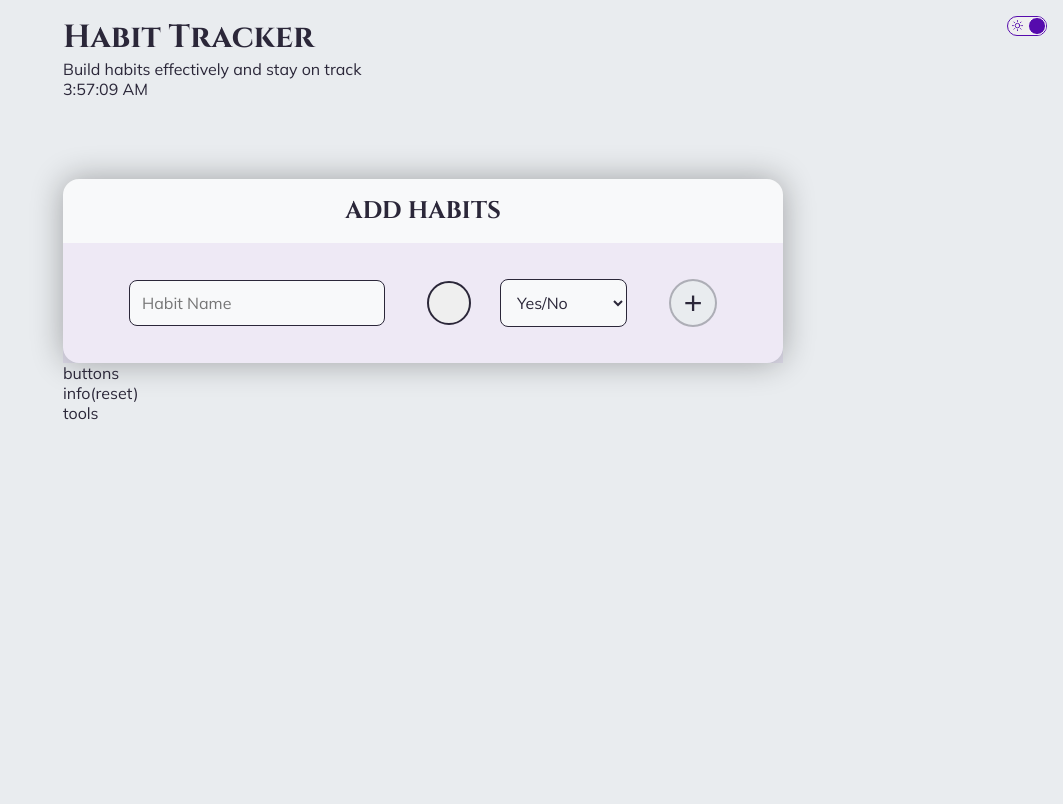
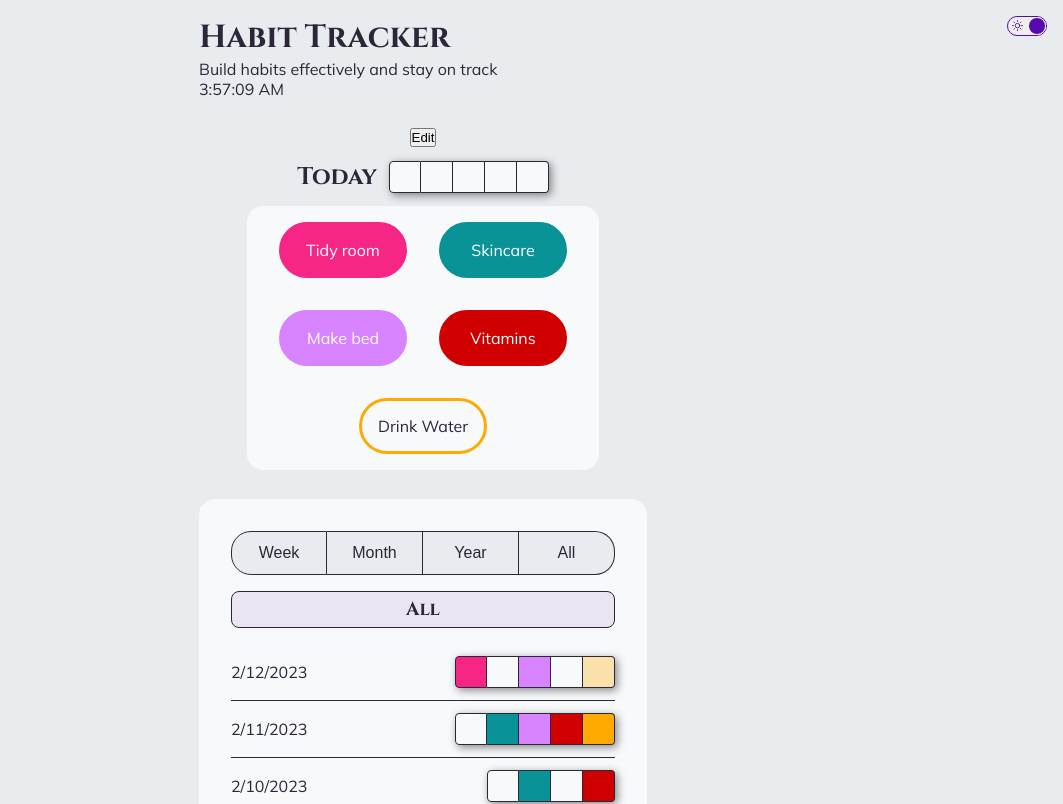
Before and after one commit to jennstirpe/habit-tracker, a React (Create React App) app: page / in a window 1280 px wide. Shown: the top 804 px of the page, without its empty margins (217-1280 px from the left). Built offline with nearby package versions, Linux system fonts and the light colour scheme.

Commit message:
Added edit functionality to current day checklist

```diff
--- a/package.json
+++ b/package.json
@@ -11,6 +11,7 @@
     "react-dom": "^18.2.0",
     "react-scripts": "5.0.1",
     "styled-components": "^5.3.6",
+    "uuid": "^9.0.0",
     "web-vitals": "^2.1.4"
   },
   "scripts": {
--- a/src/App.js
+++ b/src/App.js
@@ -1,5 +1,6 @@
 import { useEffect, useState } from "react";
 import _ from "lodash";
+import { v4 as uuidv4 } from 'uuid';
 
 import GlobalStyles from "./components/global/styled/Global";
 import { ThemeProvider } from "styled-components";
@@ -8,14 +9,12 @@ import { lightTheme, darkTheme } from './themes.js';
 import ThemeToggler from "./components/header/ThemeToggler";
 import CurrentDay from "./components/main/display/CurrentDay";
 import History from "./components/main/display/History";
-import InitialSetupForm from "./components/main/forms/InitialSetupForm";
+import SetupForm from "./components/main/forms/SetupForm";
 
 function App() {
 
   const today = new Date().toLocaleDateString();
   const [date, setDate] = useState(today);
-
-
 
   // CLOCK & TIME TRACKING
   const [currentTime, setCurrentTime] = useState();
@@ -39,7 +38,45 @@ function App() {
   }
 
 /* LIST OF HABITS TO TRACK */
-  const [ habitsList, setHabitsList ] = useState([]);
+  // const [ habitsList, setHabitsList ] = useState([]);
+  const [ habitsList, setHabitsList ] = useState([
+    {
+      id: 1,
+      name: "Tidy room",
+      color: "#f72585",
+      type: "check",
+    },
+    {
+      id: 2,
+      name: "Skincare",
+      color: "#0a9396",
+      type: "check",
+    },
+    {
+      id: 3,
+      name: "Make bed",
+      color: "#d883ff",
+      type: "check",
+    },
+    {
+      id: 4,
+      name: "Vitamins",
+      color: "#d00000",
+      type: "check",
+    },
+    {
+      id: 5,
+      name: "Drink Water",
+      color: "#ffaa00",
+      type: "quantity",
+      goal: {
+        amt: 80,
+        unit: "ounces"
+      }
+    },
+  ]);
+
+
 
   function setHabits(list) {
     setHabitsList(list);
@@ -51,7 +88,62 @@ function App() {
 
 
 /* CURRENT DAY CHECKLIST */
-  const [ currentDayChecklist, setCurrentDayChecklist ] = useState([]);
+  // const [ currentDayChecklist, setCurrentDayChecklist ] = useState([]);
+
+  const [ currentDayChecklist, setCurrentDayChecklist ] = useState([
+    {
+      id: 1000,
+      name: "Tidy room",
+      color: "#f72585",
+      type: "check",
+      complete: false
+    },
+    {
+      id: 2000,
+      name: "Skincare",
+      color: "#0a9396",
+      type: "check",
+      complete: true
+    },
+    {
+      id: 3000,
+      name: "Make bed",
+      color: "#d883ff",
+      type: "check",
+      complete: false
+    },
+    {
+      id: 4000,
+      name: "Vitamins",
+      color: "#d00000",
+      type: "check",
+      complete: true
+    },
+    {
+      id: 6000,
+      name: "Drink Water",
+      color: "#ffaa00",
+      type: "quantity",
+      goal: {
+        currentAmt: 40,
+        goalAmt: 80,
+        unit: "ounces"
+      },
+      complete: false
+    },
+    {
+      id: 7000,
+      name: "10,000 Steps",
+      color: "#147df5",
+      type: "quantity",
+      goal: {
+        currentAmt: 7500,
+        goalAmt: 10000,
+        unit: "steps"
+      },
+      complete: false
+    },
+  ]);
 
 
 /* TRACKING HISTORY */
@@ -324,11 +416,10 @@ function App() {
     const copyHabitsList = [...habitsList];
 
     const newHabitsList = copyHabitsList.map(habit => {
-      const newId = habit.name;
       if (habit.type === "check") {
-        return { id: newId, name: habit.name, color: habit.color, type: habit.type, complete: false }
+        return { id: uuidv4(), name: habit.name, color: habit.color, type: habit.type, complete: false }
       } else {
-        return { id: newId, name: habit.name, color: habit.color, type: habit.type, goal: { currentAmt: 0, goalAmt: habit.goal.amt}, complete: false }
+        return { id: uuidv4(), name: habit.name, color: habit.color, type: habit.type, goal: { currentAmt: 0, goalAmt: habit.goal.amt}, complete: false }
       }
 
     })
@@ -394,11 +485,6 @@ function App() {
 
 
 
-
-
-
-
-
   return (
     <ThemeProvider theme={colorTheme === 'light' ? lightTheme : darkTheme} >
     <>
@@ -413,7 +499,7 @@ function App() {
       <div>{currentTime}</div>
 
       {
-        habitsList.length === 0 && <InitialSetupForm setHabits={setHabits} />
+        habitsList.length === 0 && <SetupForm habitList={[]} setHabits={setHabits} />
       }
 
       {
@@ -421,7 +507,7 @@ function App() {
           <main>
 
             {
-              currentDayChecklist && <CurrentDay currentDayChecklist={currentDayChecklist} toggleHabitComplete={toggleHabitComplete} updateCurrentAmt={updateCurrentAmt} date={date} />
+              currentDayChecklist && <CurrentDay currentDayChecklist={currentDayChecklist} toggleHabitComplete={toggleHabitComplete} updateCurrentAmt={updateCurrentAmt} date={date} habitList={habitsList} setHabits={setHabits} />
             }
 
             <History history={history} date={date} />
--- a/src/components/main/display/CurrentDay.js
+++ b/src/components/main/display/CurrentDay.js
@@ -1,16 +1,43 @@
+import { useState } from "react";
 import Checklist from "./Checklist";
 import DisplayBar from "./DisplayBar";
 import { StyledCurrentDay } from "../styled/display/CurrentDay.styled";
+import SetupForm from "../forms/SetupForm";
 
 
-export default function CurrentDay({ currentDayChecklist, toggleHabitComplete, updateCurrentAmt, date }) {
+export default function CurrentDay({ currentDayChecklist, toggleHabitComplete, updateCurrentAmt, date, habitList, setHabits }) {
+
+  const [editFormActive, setEditFormActive] = useState(false);
+
+  function openEdit() {
+    setEditFormActive(true);
+  }
+
+  function closeEdit() {
+    setEditFormActive(false);
+  }
+
+  function handleSetHabits(list) {
+    setHabits(list);
+    closeEdit()
+  }
+
   return (
     <StyledCurrentDay>
-      <button>Edit</button>
+      <button onClick={openEdit}>Edit</button>
       <div className="current-day-header">
         <h2>Today</h2>
         <DisplayBar checklist={currentDayChecklist} date={date} />
       </div>
+
+      {
+        editFormActive &&
+        <div className="current-day-edit-form">
+          <SetupForm habitList={habitList} setHabits={handleSetHabits} />
+        </div>
+
+
+      }
 
 
       <Checklist currentDayChecklist={currentDayChecklist} toggleHabitComplete={toggleHabitComplete} updateCurrentAmt={updateCurrentAmt} />
--- a/src/components/main/forms/NewHabitInput.js
+++ b/src/components/main/forms/NewHabitInput.js
@@ -10,7 +10,6 @@ export default function NewHabitInput({ addHabitToList }) {
     const [habitType, setHabitType] = useState("check");
     const habitTypeInput = useRef();
     const quantityGoalInput = useRef();
-
 
 
     function openColorInput(e) {
@@ -63,7 +62,6 @@ export default function NewHabitInput({ addHabitToList }) {
     }
 
 
-
   return (
     <StyledNewHabitInput>
         <input ref={habitName} className="habit-name" type="text" placeholder="Habit Name" maxLength="20" />
--- a/src/components/main/forms/QuantityInput.js
+++ b/src/components/main/forms/QuantityInput.js
@@ -25,6 +25,6 @@ export default function QuantityInput({ closeQuantityInputForm, updateCurrentAmt
       <input className="quantity-form-input" ref={newCurrentAmt} type="number" />
 
       <button className="quantity-form-update-btn" onClick={updateAndClose} >Add</button>
-      </StyledQuantityInput>
+    </StyledQuantityInput>
   )
 }
--- a/src/components/main/forms/InitialSetupForm.js
+++ b/src/components/main/forms/SetupForm.js
@@ -1,11 +1,12 @@
-import { useState } from "react";
-import { StyledInitialSetupForm } from "../styled/forms/InitialSetupForm.styled";
+import { useEffect, useState } from "react";
+import { StyledSetupForm } from "../styled/forms/SetupForm.styled";
 import NewHabitInput from "./NewHabitInput";
 import EditHabitForm from "./EditHabitForm";
+import { v4 as uuidv4 } from 'uuid';
 
-export default function InitialSetupForm({ setHabits }) {
+export default function SetupForm({ habitList, setHabits }) {
 
-  const [ tempHabitsList, setTempHabitsList ] = useState([]);
+  const [ tempHabitsList, setTempHabitsList ] = useState([...habitList]);
 
   const [ editFormActive, setEditFormActive ] = useState(false);
   const [ editHabit, setEditHabit ] = useState({});
@@ -15,16 +16,20 @@ export default function InitialSetupForm({ setHabits }) {
     const tempListCopy = [...tempHabitsList];
     let newHabit;
 
-    const newId= habitName;
+    if (habitType === "check") {
+      newHabit = { id: uuidv4(), name: habitName, color: habitColor, type: habitType }
+    } else {
+      newHabit = { id: uuidv4(), name: habitName, color: habitColor, type: habitType, goal: { amt: habitGoalAmt } }
+    }
 
-    if (habitType === "check") {
-      newHabit = { id: newId, name: habitName, color: habitColor, type: habitType }
-    } else {
-      newHabit = { id: newId, name: habitName, color: habitColor, type: habitType, goal: { amt: habitGoalAmt } }
-    }
+    console.log(newHabit)
 
     setTempHabitsList([newHabit, ...tempListCopy])
   }
+
+  useEffect(() => {
+    console.log(tempHabitsList)
+  }, [tempHabitsList])
 
   function openEditForm(habit) {
     setEditHabit(habit);
@@ -68,7 +73,7 @@ export default function InitialSetupForm({ setHabits }) {
 
 
   return (
-    <StyledInitialSetupForm>
+    <StyledSetupForm>
       <h2>Add habits</h2>
       <NewHabitInput addHabitToList={addHabitToList} />
 
@@ -103,6 +108,6 @@ export default function InitialSetupForm({ setHabits }) {
         )
       }
 
-    </StyledInitialSetupForm>
+    </StyledSetupForm>
   )
 }
--- a/src/components/main/styled/display/CurrentDay.styled.js
+++ b/src/components/main/styled/display/CurrentDay.styled.js
@@ -7,6 +7,7 @@ export const StyledCurrentDay = styled.section`
     align-items: center;
     padding: 1rem;
     height: 25rem;
+    position: relative;
 
     .current-day-header {
         display: flex;
@@ -15,4 +16,9 @@ export const StyledCurrentDay = styled.section`
             margin-right: .75rem;
         }
     }
+
+    .current-day-edit-form {
+        position: absolute;
+        z-index: 5;
+    }
 `;
--- a/src/components/main/styled/forms/InitialSetupForm.styled.js
+++ b/src/components/main/styled/forms/SetupForm.styled.js
@@ -1,6 +1,6 @@
 import styled from "styled-components";
 
-export const StyledInitialSetupForm = styled.section`
+export const StyledSetupForm = styled.section`
     background: ${({theme}) => theme.colors.bgSecondary};
     box-shadow: 0 0 2rem ${({theme}) => theme.colors.boxShadow}50;
     width: 22rem;
```
Also changed, not shown: 1 other file (tests, documents, lock files or other folders).
